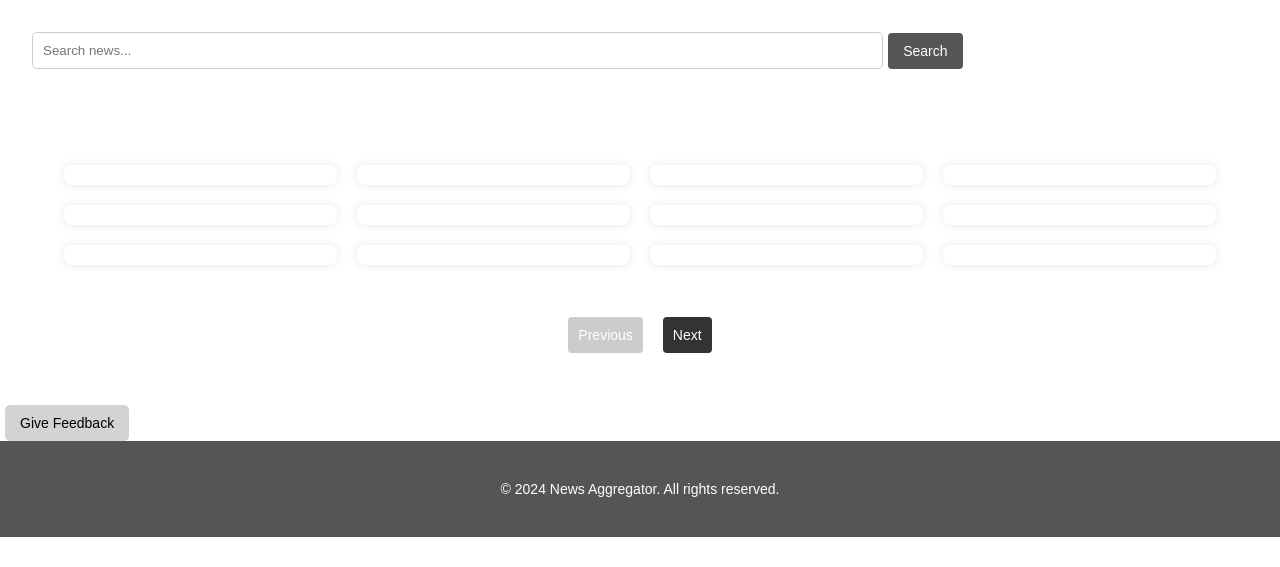
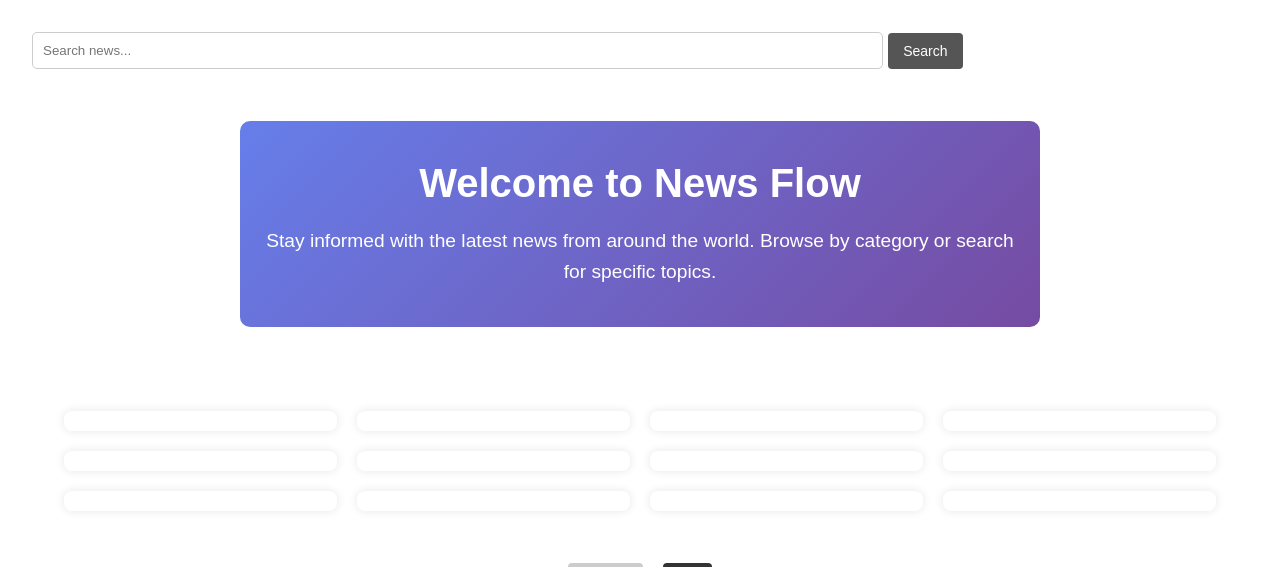
Before and after one commit to udaykumar0515/RealTime-News-Aggregator, a Flask app: page / in a window 1280 px wide. Shown: the part 136-703 px from the top of the page. Before the commit the page ends 673 px from the top, so only its background shows below. Run offline with Flask 3, Linux system fonts and the light colour scheme; data that the repository does not hold is empty.

Commit message:
Add missing welcome section to homepage

```diff
--- a/templates/main.html
+++ b/templates/main.html
@@ -60,6 +60,13 @@
         <button onclick="searchNews()" id="search-btn">Search</button>
     </section>
 
+    <!-- Welcome Section -->
+    <section id="welcome" style="text-align: center; padding: 40px 20px; background: linear-gradient(135deg, #667eea 0%, #764ba2 100%); color: white; border-radius: 10px; margin: 20px auto; max-width: 800px;">
+        <h2 style="font-size: 2.5em; margin-bottom: 20px;">Welcome to News Flow</h2>
+        <p style="font-size: 1.2em; line-height: 1.6;">Stay informed with the latest news from around the world. Browse by category or search for specific topics.</p>
+    </section>
+
+
 
     <!-- News Articles -->
     <main>
```
